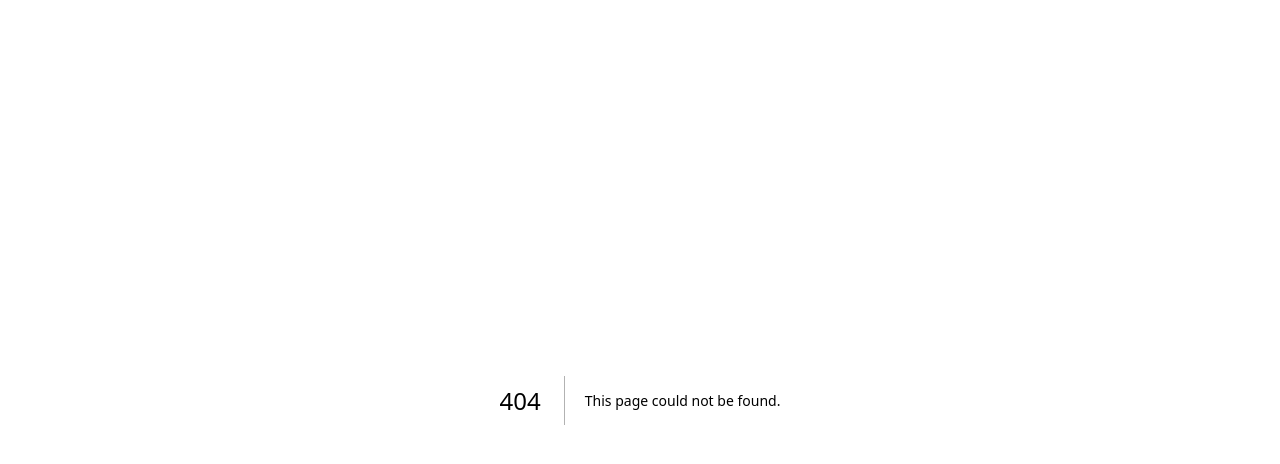
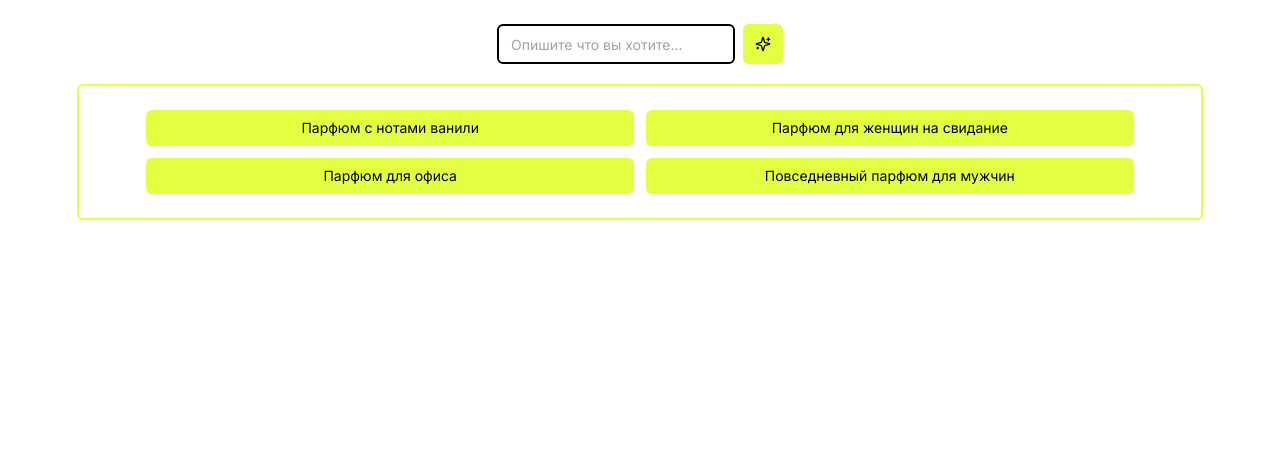
Before and after one commit to mkhmtolzhas/perfumeAiFront, a Next.js app: page /testing in a window 1280 px wide. Before the commit this address had no page. Shown: the top 464 px of the page. Built offline with nearby package versions, Linux system fonts and the light colour scheme.

Commit message:
trying to deploy

```diff
--- a/src/app/page.tsx
+++ b/src/app/page.tsx
@@ -9,7 +9,7 @@ export default function Home() {
       <Landing />
       <div className="lg:hidden md:hidden w-full">
         <AiPromptMobile/>
-    </div>
+      </div>
       <Products />
     </div>
   );
--- /dev/null
+++ b/src/app/testing/page.tsx
@@ -0,0 +1,10 @@
+import AiPromptMobile from '@/components/component/AiPromptMobile'
+import React from 'react'
+
+const Test = () => {
+  return (
+    <AiPromptMobile/>
+  )
+}
+
+export default Test
```
Also changed, not shown: src/components/pages/AiRecommendation.tsx (deleted).
